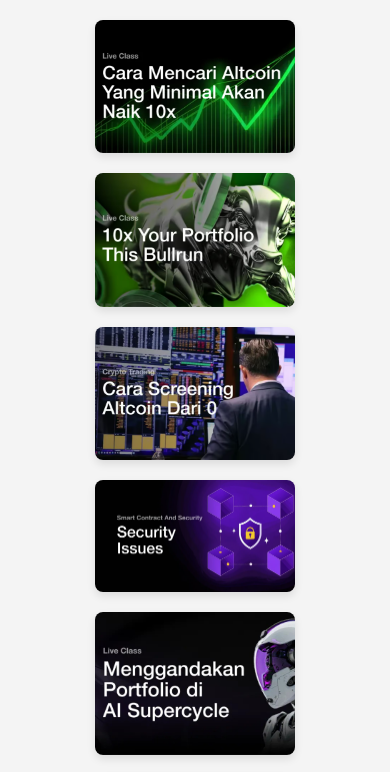
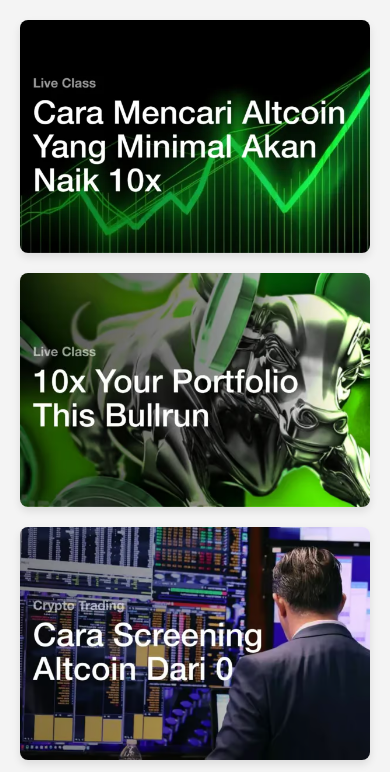
Before and after one commit to KriptoID08/kriptoid, a plain HTML site: page OneDrive/my-website/index.html in a window 390 px wide. Shown: the top 772 px of the page. Drawn offline with Linux system fonts and the light colour scheme.

```diff
--- a/OneDrive/my-website/style.css
+++ b/OneDrive/my-website/style.css
@@ -6,21 +6,35 @@
 }
 
 .cover-container {
-  display: flex;
-  flex-wrap: wrap;
-  justify-content: center;
-  gap: 20px;
+  display: grid;
+  grid-template-columns: repeat(5, 1fr); /* Menampilkan 5 gambar per baris */
+  gap: 20px; /* Memberikan jarak antar gambar */
   padding: 20px;
 }
 
 .cover-container img {
-  width: 200px;
+  width: 100%; /* Membuat gambar mengisi lebar kontainer */
   height: auto;
   border-radius: 8px;
   box-shadow: 0 4px 8px rgba(0, 0, 0, 0.1);
   transition: transform 0.3s ease-in-out;
+  object-fit: cover; /* Agar gambar tidak terdistorsi dan tetap sesuai proporsi */
 }
 
 .cover-container img:hover {
   transform: scale(1.05);
 }
+
+/* Responsif: 2 gambar per baris pada layar lebih kecil */
+@media (max-width: 1024px) {
+  .cover-container {
+    grid-template-columns: repeat(2, 1fr);
+  }
+}
+
+/* Responsif: 1 gambar per baris pada layar sangat kecil */
+@media (max-width: 600px) {
+  .cover-container {
+    grid-template-columns: 1fr;
+  }
+}
```
Also changed, not shown: OneDrive/my-website/generateHTML.js (+4 -16 lines), OneDrive/my-website/index.html (indentation only).
